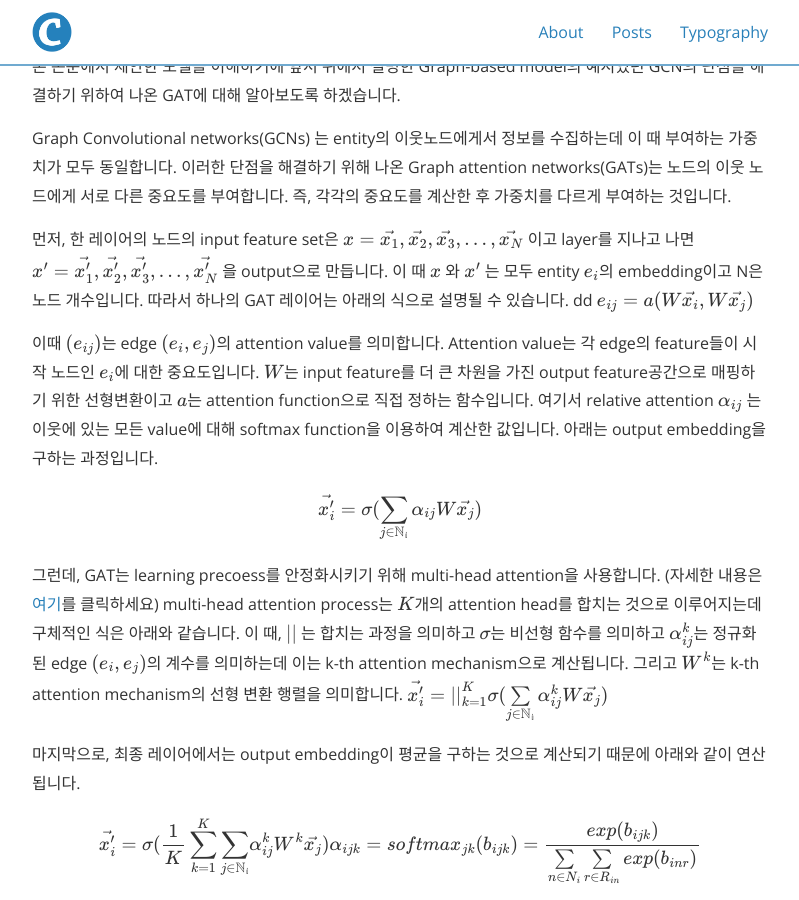
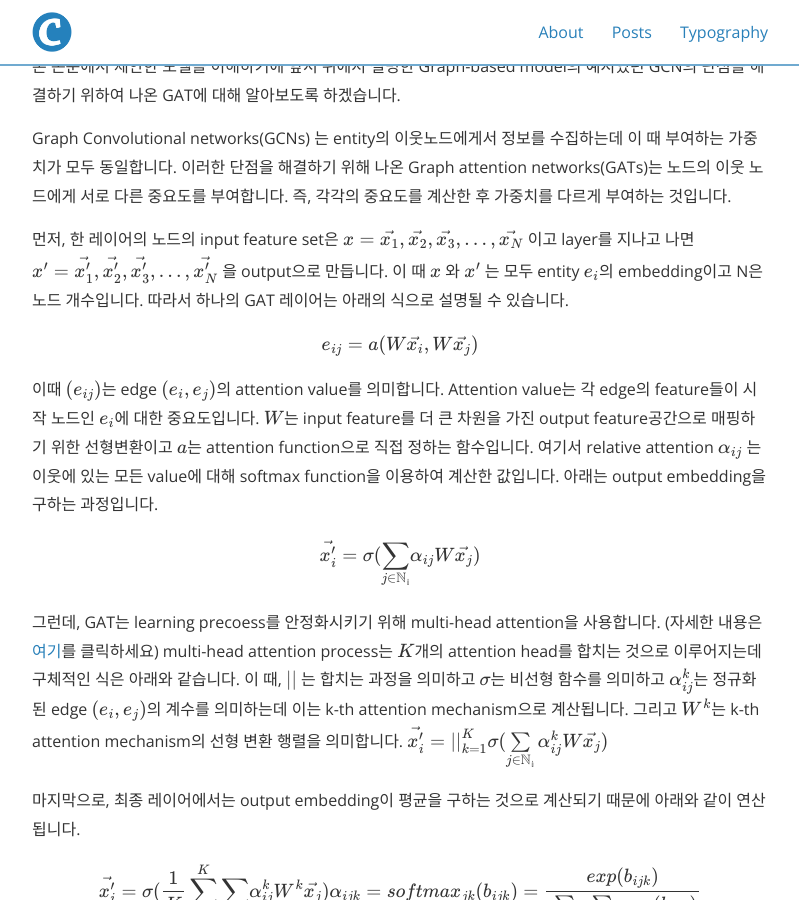
Before and after one commit to jeewon9708/jeewon9708.github.io, a Jekyll site: the page built from _posts/2020-09-18-paper-review-01.md, in a window 1280 px wide and 900 px high, scrolled down 2924 px. Shown: the whole window, without its empty margins (240-1039 px from the left). Built offline with Jekyll 4.4.1, drawn with Linux system fonts in a browser that asks for light colours; nearby versions of some CDN libraries; formulas are drawn with MathJax 3.

```diff
--- a/_posts/2020-09-18-paper-review-01.md
+++ b/_posts/2020-09-18-paper-review-01.md
@@ -71,13 +71,13 @@ state-of-the-art relation prediction 방법은 knowledge embedding based model
 Graph Convolutional networks(GCNs) 는 entity의 이웃노드에게서 정보를 수집하는데 이 때 부여하는 가중치가 모두 동일합니다. 이러한 단점을 해결하기 위해 나온 Graph attention networks(GATs)는 노드의 이웃 노드에게 서로 다른 중요도를 부여합니다. 즉, 각각의 중요도를 계산한 후 가중치를 다르게 부여하는 것입니다.
 
 먼저, 한 레이어의 노드의 input feature set은  $x= \{\vec{x_1}, \vec{x_2}, \vec{x_3}, ..., \vec{x_N}\}$ 이고 layer를 지나고 나면 $x'= \{\vec{x_1'}, \vec{x_2'}, \vec{x_3'}, ..., \vec{x_N'}\}$ 을 output으로 만듭니다. 이 때 $x$ 와 $x'$ 는 모두 entity $e_i$의 embedding이고 N은 노드 개수입니다. 따라서 하나의 GAT 레이어는 아래의 식으로 설명될 수 있습니다.
-dd
+
 $${e_{ij}}= a( W \vec{x_i},W \vec{x_j})$$
 
 이때 $(e_{ij})$는 edge $(e_i,e_j)$의 attention value를 의미합니다. Attention value는 각 edge의 feature들이 시작 노드인 $e_i$에 대한 중요도입니다. $W$는 input feature를 더 큰 차원을 가진 output feature공간으로 매핑하기 위한 선형변환이고 $a$는 attention function으로 직접 정하는 함수입니다. 여기서 relative attention $\alpha_{ij}$ 는 이웃에 있는 모든 value에 대해 softmax function을 이용하여 계산한 값입니다. 아래는 output embedding을 구하는 과정입니다.
 
 
-$${\vec{x_i'}} = {\sigma(\sum\limits_{j\in\mathbb{N_i}} \alpha_{ij}W\vec{x_j})}$$
+$${\vec{x_i'}} = {\sigma(\sum\limits_{j\in\mathbb{N_i}}} {\alpha_{ij}W\vec{x_j})}$$
 
 그런데, GAT는 learning precoess를 안정화시키기 위해 multi-head attention을 사용합니다. (자세한 내용은 [여기](https://arxiv.org/abs/1706.03762)를 클릭하세요) multi-head attention process는 $K$개의 attention head를 합치는 것으로 이루어지는데 구체적인 식은 아래와 같습니다. 이 때, $||$ 는 합치는 과정을 의미하고 $\sigma$는 비선형 함수를 의미하고 $\alpha_{ij}^k$는 정규화된 edge $(e_i,e_j)$의 계수를 의미하는데 이는 k-th attention mechanism으로 계산됩니다. 그리고 $W^k$는 k-th attention mechanism의 선형 변환 행렬을 의미합니다.
 $${\vec{x_i'}} = {\vert\vert}_{k=1}^K \sigma(\sum\limits_{j\in\mathbb{N_i}} \alpha_{ij}^kW\vec{x_j})$$
```
